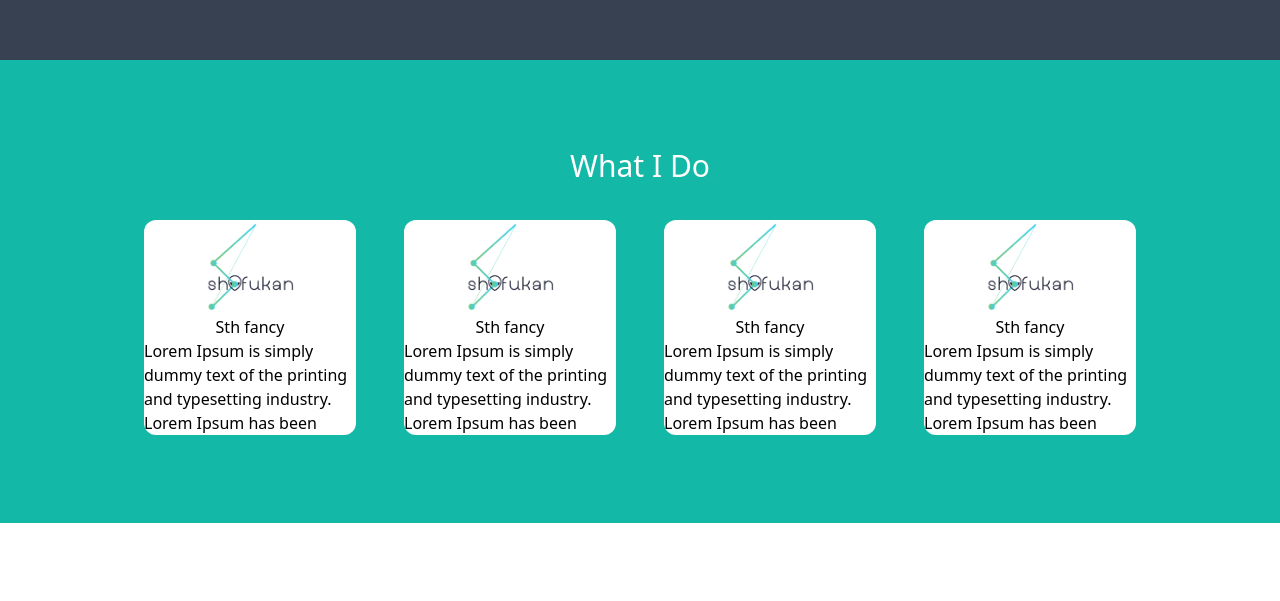
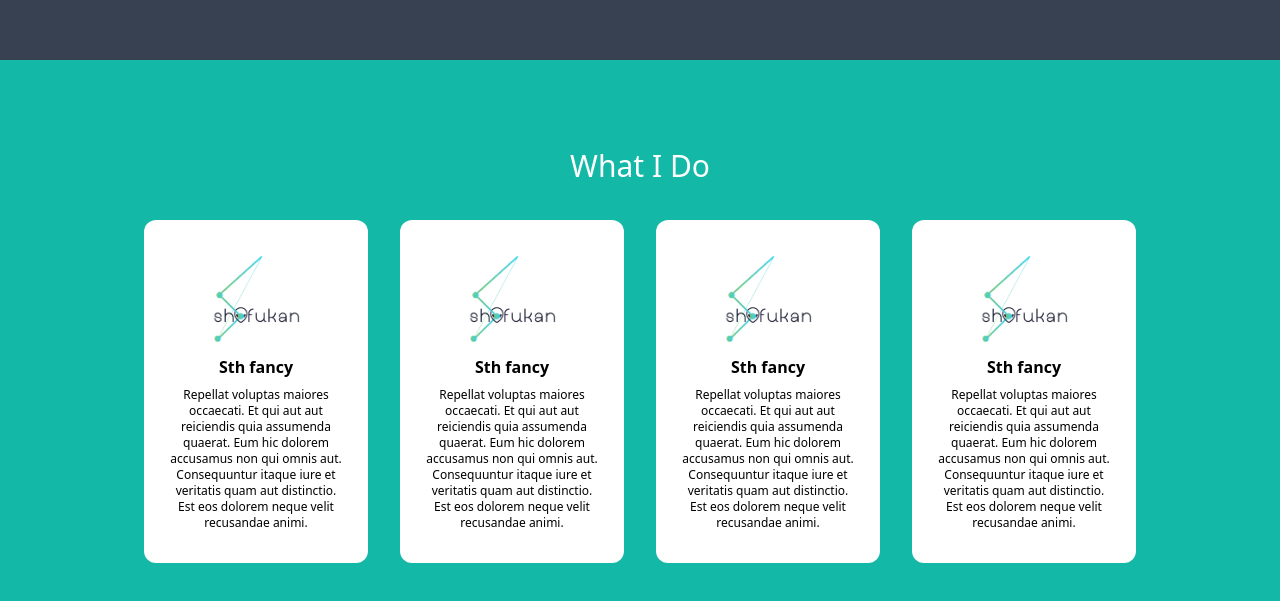
Before and after one commit to gaganadhikari/personal-portfolio, a plain HTML site: page index.html in a window 1280 px wide. Shown: the part 802-1403 px from the top of the page. Before the commit the page ends 1325 px from the top, so only its background shows below. Drawn offline with nearby package versions, Linux system fonts and the light colour scheme.

Commit message:
[add] what i do section added

```diff
--- a/index.html
+++ b/index.html
@@ -49,38 +49,39 @@
     <section class="px-36 py-2 bg-teal-500">
         <div class="py-20">
             <span class="flex flex-col items-center font-sans text-white text-3xl">What I Do</span>
-            <div class="flex flex-row space-x-12 justify-between pt-9">
-                <div class="bg-white basis-1/4 flex flex-col items-center rounded-xl">
+            <div class="flex flex-row space-x-8 justify-between pt-9">
+                <div class="bg-white basis-1/4 flex flex-col items-center rounded-xl py-8 px-6">
                     <img src="./images/logonobg.png" alt="main logo" width="100">
-                    <span>Sth fancy</span>
-                    <span>
-                    Lorem Ipsum is simply dummy text of the printing and typesetting industry. Lorem
-                    Ipsum has been
+                    <span class="py-2 font-bold font-sans">Sth fancy</span>
+                    <span class="text-center text-xs">
+                        Repellat voluptas maiores occaecati. Et qui aut aut reiciendis quia assumenda quaerat.
+                         Eum hic dolorem accusamus non qui omnis aut. Consequuntur itaque iure et veritatis quam
+                          aut distinctio. Est eos dolorem neque velit recusandae animi.                    </span>
+                </div>
+                <div class="bg-white basis-1/4 flex flex-col items-center rounded-xl py-8 px-6">
+                    <img src="./images/logonobg.png" alt="main logo" width="100">
+                    <span class="py-2 font-bold font-sans">Sth fancy</span>
+                    <span class="text-center text-xs">
+                        Repellat voluptas maiores occaecati. Et qui aut aut reiciendis quia assumenda quaerat.
+                         Eum hic dolorem accusamus non qui omnis aut. Consequuntur itaque iure et veritatis quam
+                          aut distinctio. Est eos dolorem neque velit recusandae animi.
                     </span>
                 </div>
-                <div class="bg-white basis-1/4 flex flex-col items-center rounded-xl">
+                <div class="bg-white basis-1/4 flex flex-col items-center rounded-xl py-8 px-6">
                     <img src="./images/logonobg.png" alt="main logo" width="100">
-                    <span>Sth fancy</span>
-                    <span>
-                    Lorem Ipsum is simply dummy text of the printing and typesetting industry. Lorem
-                    Ipsum has been
-                    </span>
+                    <span class="py-2 font-bold font-sans">Sth fancy</span>
+                    <span class="text-center text-xs">
+                        Repellat voluptas maiores occaecati. Et qui aut aut reiciendis quia assumenda quaerat.
+                         Eum hic dolorem accusamus non qui omnis aut. Consequuntur itaque iure et veritatis quam
+                          aut distinctio. Est eos dolorem neque velit recusandae animi.                    </span>
                 </div>
-                <div class="bg-white basis-1/4 flex flex-col items-center rounded-xl">
+                <div class="bg-white basis-1/4 flex flex-col items-center rounded-xl py-8 px-6">
                     <img src="./images/logonobg.png" alt="main logo" width="100">
-                    <span>Sth fancy</span>
-                    <span>
-                    Lorem Ipsum is simply dummy text of the printing and typesetting industry. Lorem
-                    Ipsum has been
-                    </span>
-                </div>
-                <div class="bg-white basis-1/4 flex flex-col items-center rounded-xl">
-                    <img src="./images/logonobg.png" alt="main logo" width="100">
-                    <span>Sth fancy</span>
-                    <span>
-                    Lorem Ipsum is simply dummy text of the printing and typesetting industry. Lorem
-                    Ipsum has been
-                    </span>
+                    <span class="py-2 font-bold font-sans">Sth fancy</span>
+                    <span class="text-center text-xs">
+                        Repellat voluptas maiores occaecati. Et qui aut aut reiciendis quia assumenda quaerat.
+                         Eum hic dolorem accusamus non qui omnis aut. Consequuntur itaque iure et veritatis quam
+                          aut distinctio. Est eos dolorem neque velit recusandae animi.                    </span>
                 </div>
             </div>
         </div>
```
